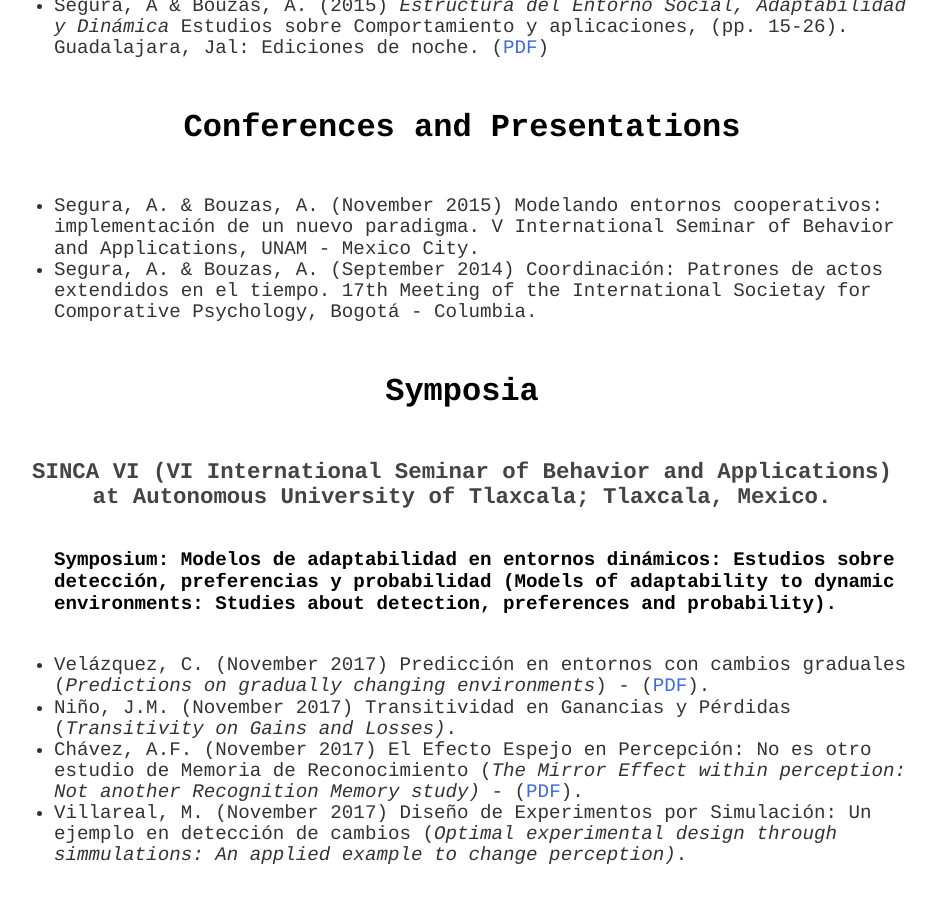
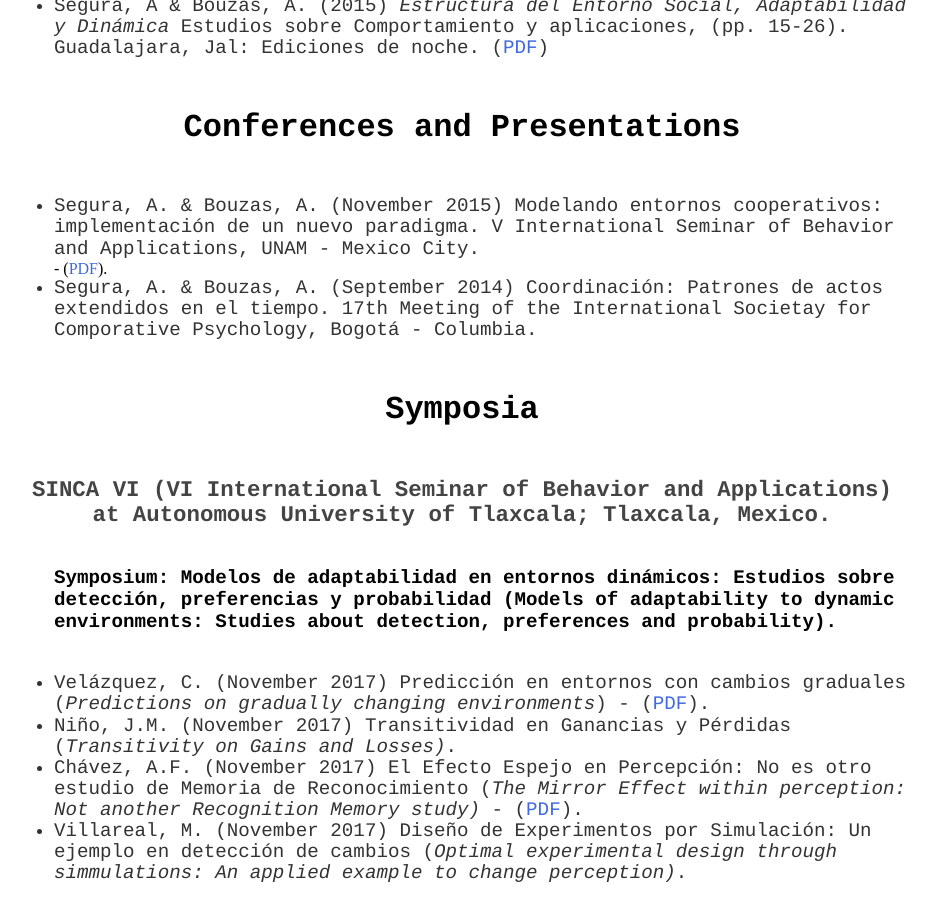
Before and after one commit to BouzasLab25/bouzaslab25.github.io, a Jekyll site: the page built from publications/index.html, in a window 1280 px wide and 900 px high, scrolled down 926 px. Shown: the whole window, without its empty margins (178-1115 px from the left). Built offline with Jekyll 4.4.1, drawn with Linux system fonts in a browser that asks for light colours.

Commit message:
Update index.html

```diff
--- a/publications/index.html
+++ b/publications/index.html
@@ -31,7 +31,7 @@
 
 			<h3>Conferences and Presentations</h3>
 	<ul>
-	 	 	<li class='ho' >Segura, A. & Bouzas, A. (November 2015) Modelando entornos cooperativos: implementación de un nuevo paradigma. V International Seminar of Behavior and Applications, UNAM - Mexico City.</li>
+	 	 	<li class='ho' >Segura, A. & Bouzas, A. (November 2015) Modelando entornos cooperativos: implementación de un nuevo paradigma. V International Seminar of Behavior and Applications, UNAM - Mexico City.</li> - (<a class='link' href="/presentations/SINCA-V_AleSegura.pdf">PDF</a>).</li>
 
 			<li class='ho' >Segura, A. & Bouzas, A. (September 2014) Coordinación: Patrones de actos extendidos en el tiempo. 17th Meeting of the International Societay for Comporative Psychology, Bogotá - Columbia.</li>
 	</ul>
```
